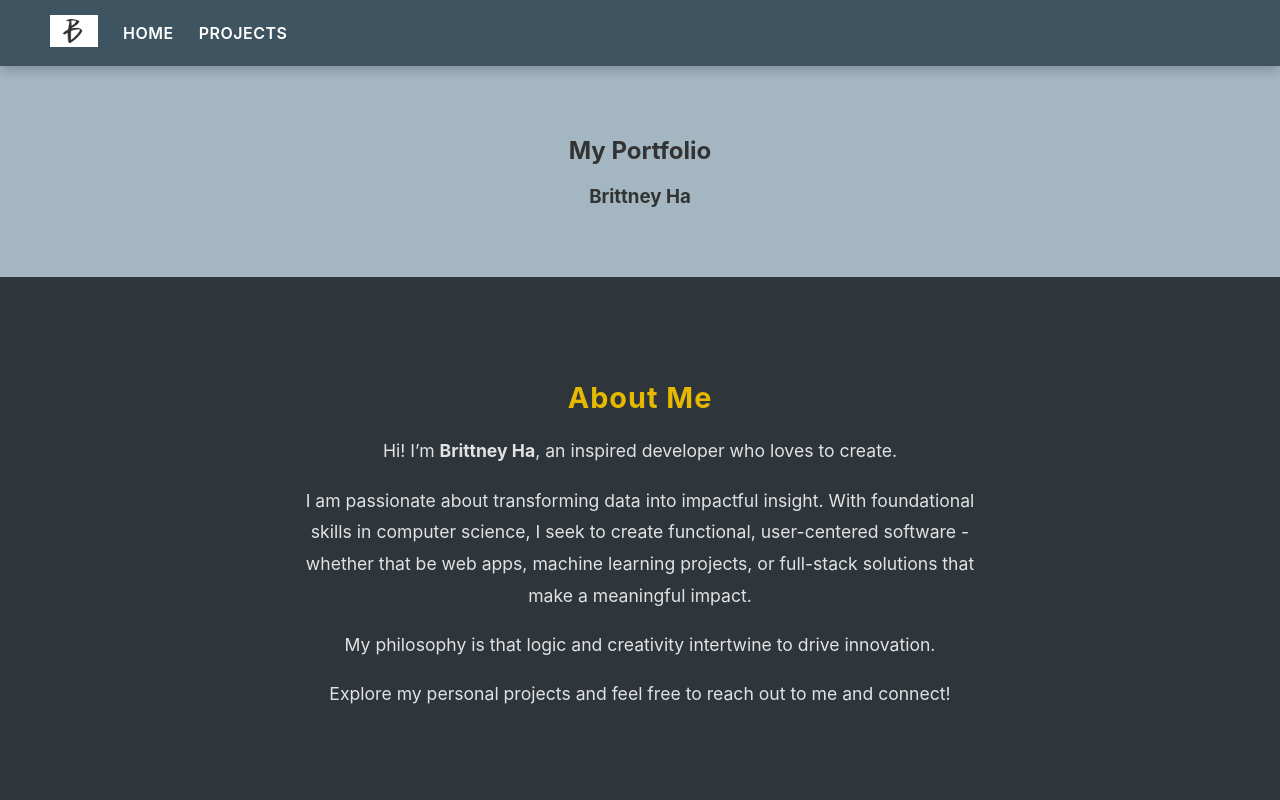
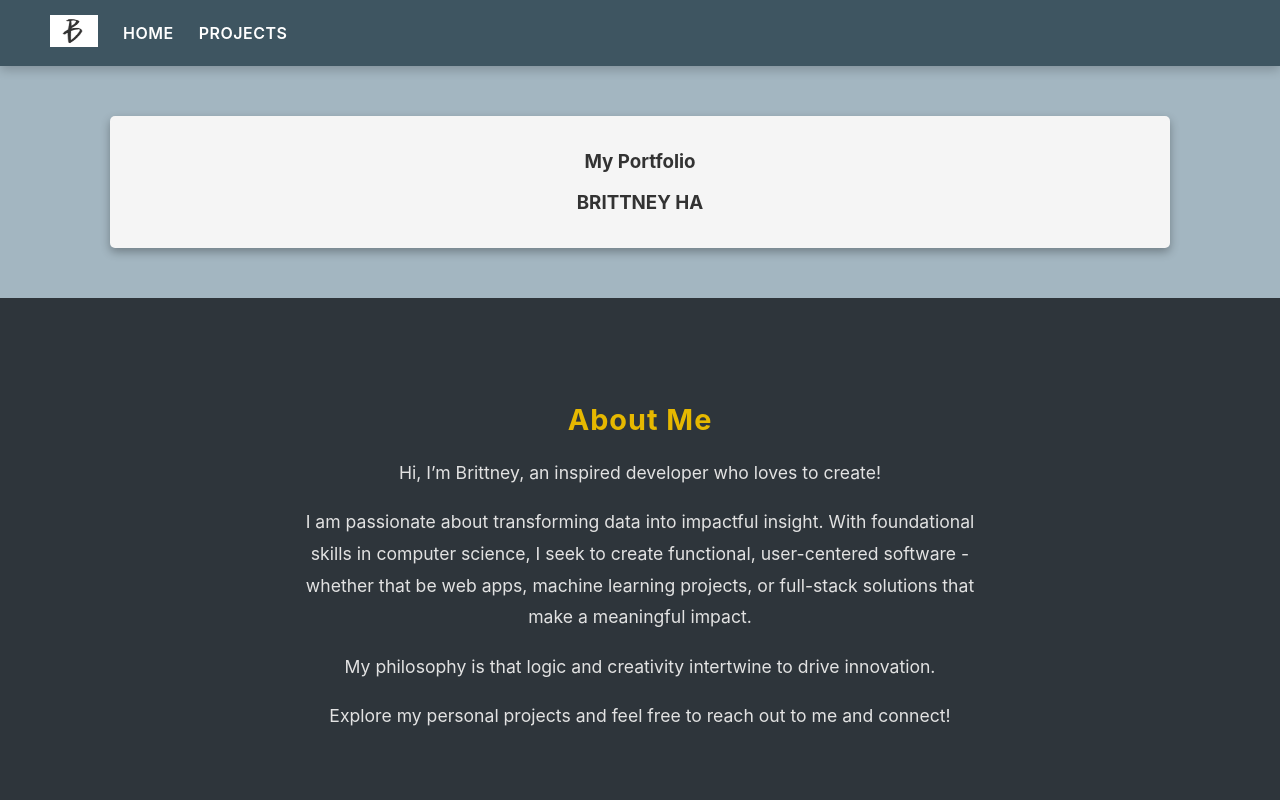
Before and after one commit to brittneyhxh/portfolio-website, a React (Create React App) app: page /portfolio-website/about in a window 1280 px wide. Shown: the top 800 px of the page. Built offline with nearby package versions, Linux system fonts and the light colour scheme.

Commit message:
changes to home page

```diff
--- a/src/components/about-section/About.js
+++ b/src/components/about-section/About.js
@@ -7,7 +7,7 @@ function About() {
       <div className="about-content">
         <h2>About Me</h2>
         <p>
-            Hi! I’m <strong>Brittney Ha</strong>, an inspired developer who loves to create.
+            Hi, I’m Brittney, an inspired developer who loves to create!
         </p>
         <p>
             I am passionate about transforming data into impactful insight.
--- a/src/pages/Home.js
+++ b/src/pages/Home.js
@@ -6,9 +6,11 @@ import Project from '../components/project-gallery/Project.js';
 function Home() {
   return (
     <>
-      <section id="home" className="home">
-        <h1>My Portfolio</h1>
-        <h3>Brittney Ha</h3>
+      <section className="home">
+        <section className="home-header">
+          <h1>My Portfolio</h1>
+          <h3>BRITTNEY HA</h3>
+        </section>
       </section>
       <About />
       <Project />
--- a/src/styles/Home.css
+++ b/src/styles/Home.css
@@ -1,4 +1,26 @@
 .home {
-  background-color: var(--primary-light);
-  color: var(--text-color);
+  display: flex;
+  justify-content: center; /* center horizontally */
+  align-items: center;     /* center vertically */
+  height: 20%;           /* adjust height as needed */
+  background-color: var(--primary-light); /* optional page background */
 }
+
+.home-header {
+  background-color: whitesmoke; /* semi-transparent white */
+  padding: 15px 50px;
+  border-radius: 5px;
+  width: 75%;
+  text-align: center;
+  box-shadow: 0 4px 10px rgba(0,0,0,0.3);
+}
+
+.home-header h2 {
+  font-size: 2rem;
+  margin-bottom: 15px;
+}
+
+.home-header p {
+  font-size: 1.2rem;
+  line-height: 1.5;
+}
```
